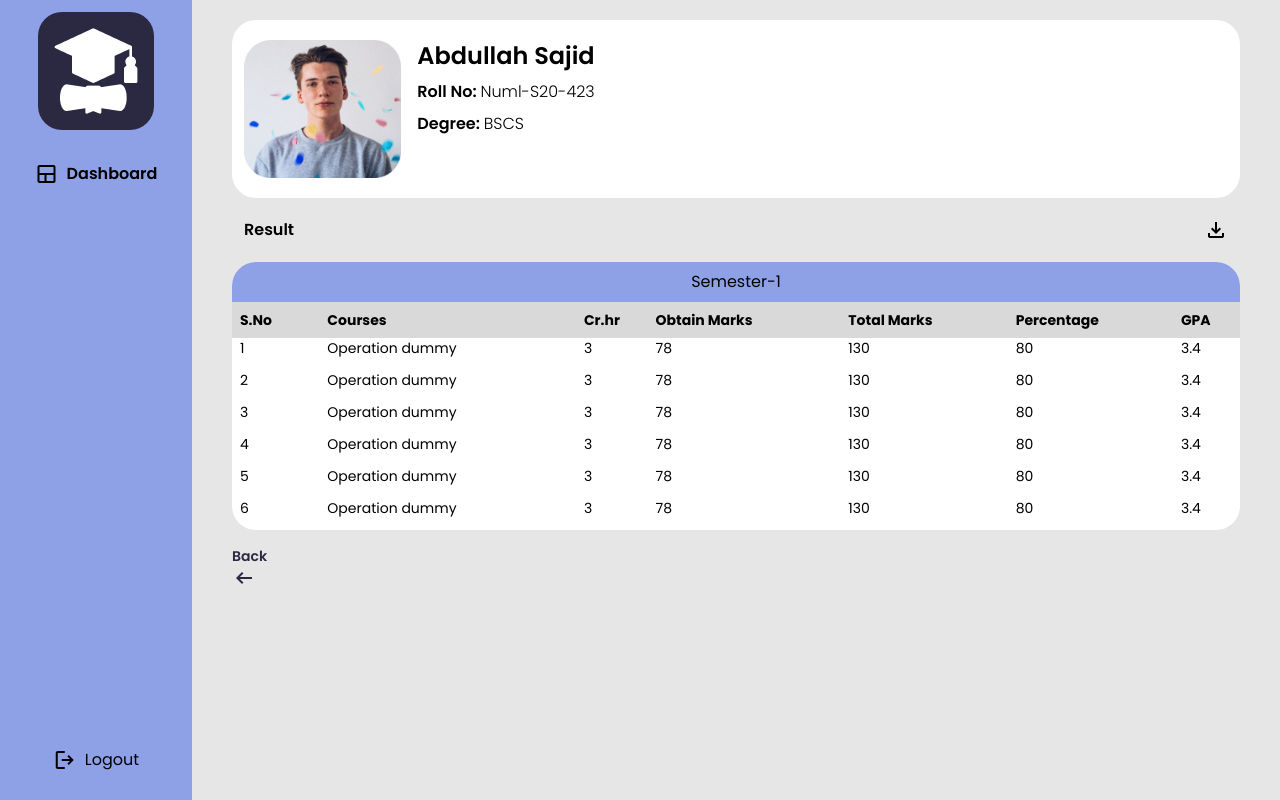
After one commit to hasanbut17314/numl-fyp, a PHP site: page /public/student/view-sem.php in a window 1280 px wide. The commit adds this page. Run offline with PHP 8.4, Linux system fonts and the light colour scheme.

Commit message:
created other static pages related to student data

```diff
--- a/assets/css/custom.css
+++ b/assets/css/custom.css
@@ -4,3 +4,7 @@
     padding: 0;
     box-sizing: border-box;
 }
+
+.std_details p {
+    margin-bottom: 10px;
+}
--- a/assets/css/index.css
+++ b/assets/css/index.css
@@ -554,6 +554,34 @@ video {
   --tw-contain-style:  ;
 }
 
+.absolute {
+  position: absolute;
+}
+
+.relative {
+  position: relative;
+}
+
+.bottom-5 {
+  bottom: 1.25rem;
+}
+
+.left-6 {
+  left: 1.5rem;
+}
+
+.left-10 {
+  left: 2.5rem;
+}
+
+.left-8 {
+  left: 2rem;
+}
+
+.left-9 {
+  left: 2.25rem;
+}
+
 .mx-auto {
   margin-left: auto;
   margin-right: auto;
@@ -567,6 +595,11 @@ video {
 .my-2 {
   margin-top: 0.5rem;
   margin-bottom: 0.5rem;
+}
+
+.my-4 {
+  margin-top: 1rem;
+  margin-bottom: 1rem;
 }
 
 .mb-3 {
@@ -605,6 +638,22 @@ video {
   margin-inline-start: 0.5rem;
 }
 
+.mb-0 {
+  margin-bottom: 0px;
+}
+
+.mt-0 {
+  margin-top: 0px;
+}
+
+.mt-1 {
+  margin-top: 0.25rem;
+}
+
+.mt-4 {
+  margin-top: 1rem;
+}
+
 .inline-block {
   display: inline-block;
 }
@@ -747,6 +862,16 @@ video {
   background-color: rgb(255 255 255 / var(--tw-bg-opacity));
 }
 
+.bg-gray-50 {
+  --tw-bg-opacity: 1;
+  background-color: rgb(249 250 251 / var(--tw-bg-opacity));
+}
+
+.bg-\[\#D9D9D9\] {
+  --tw-bg-opacity: 1;
+  background-color: rgb(217 217 217 / var(--tw-bg-opacity));
+}
+
 .p-2 {
   padding: 0.5rem;
 }
@@ -832,8 +966,16 @@ video {
   padding-inline-start: 1.5rem;
 }
 
+.text-left {
+  text-align: left;
+}
+
 .text-center {
   text-align: center;
+}
+
+.text-right {
+  text-align: right;
 }
 
 .text-3xl {
@@ -922,7 +1092,18 @@ video {
   background-color: #2b2941c0;
 }
 
+@media (min-width: 640px) {
+  .sm\:overflow-hidden {
+    overflow: hidden;
+  }
+}
+
 @media (min-width: 768px) {
+  .md\:my-5 {
+    margin-top: 1.25rem;
+    margin-bottom: 1.25rem;
+  }
+
   .md\:mt-\[63px\] {
     margin-top: 63px;
   }
--- a/public/student/includes/footer.php
+++ b/public/student/includes/footer.php
@@ -1,3 +1,4 @@
+
 </div>
 </header>
 </body>
--- a/public/student/includes/template.php
+++ b/public/student/includes/template.php
@@ -27,8 +27,8 @@
                 <button class="ms-2" type="submit" name="std_logout_btn">Logout</button>
             </form>
         </aside>
-        <div class="h-screen md:w-[85%] bg-[#E6E6E6] px-10 py-6">
-            <div class="flex bg-white px-3 py-5 rounded-3xl gap-x-4">
+        <div class="h-screen md:w-[85%] bg-[#E6E6E6] px-10 py-5 relative">
+            <div class="flex bg-white px-3 py-5 rounded-3xl gap-x-4 mb-2">
                 <div>
                     <img src="../../assets/images/Rectangle 1.jpg" class="h-[138px]">
                 </div>
--- /dev/null
+++ b/public/student/view-sem.php
@@ -0,0 +1,93 @@
+<?php include "includes/template.php" ?>
+
+<style>
+    tr {
+        border-bottom: 12px solid transparent;
+    }
+</style>
+
+<div class="flex justify-between px-3 md:my-5 my-4">
+    <p class="font-semibold">Result</p>
+    <span class="material-symbols-outlined">download</span>
+</div>
+
+<div class="bg-white sm:overflow-hidden rounded-3xl">
+    <p class="bg-[#8EA1E6] py-2 text-center">Semester-1</p>
+    <table class="w-full text-sm">
+        <thead>
+            <tr class="bg-[#D9D9D9] w-full p-3" style="border: none;">
+                <th class="text-left p-2">S.No</th>
+                <th class="text-left">Courses</th>
+                <th class="text-left">Cr.hr</th>
+                <th class="text-left">Obtain Marks</th>
+                <th class="text-left">Total Marks</th>
+                <th class="text-left">Percentage</th>
+                <th class="text-left">GPA</th>
+                <th></th>
+            </tr>
+        </thead>
+        <tbody class="px-2">
+            <tr>
+                <td class="px-2">1</td>
+                <td>Operation dummy</td>
+                <td>3</td>
+                <td>78</td>
+                <td>130</td>
+                <td>80</td>
+                <td>3.4</td>
+            </tr>
+            <tr>
+                <td class="px-2">2</td>
+                <td>Operation dummy</td>
+                <td>3</td>
+                <td>78</td>
+                <td>130</td>
+                <td>80</td>
+                <td>3.4</td>
+            </tr>
+            <tr>
+                <td class="px-2">3</td>
+                <td>Operation dummy</td>
+                <td>3</td>
+                <td>78</td>
+                <td>130</td>
+                <td>80</td>
+                <td>3.4</td>
+            </tr>
+            <tr>
+                <td class="px-2">4</td>
+                <td>Operation dummy</td>
+                <td>3</td>
+                <td>78</td>
+                <td>130</td>
+                <td>80</td>
+                <td>3.4</td>
+            </tr>
+            <tr>
+                <td class="px-2">5</td>
+                <td>Operation dummy</td>
+                <td>3</td>
+                <td>78</td>
+                <td>130</td>
+                <td>80</td>
+                <td>3.4</td>
+            </tr>
+            <tr>
+                <td class="px-2">6</td>
+                <td>Operation dummy</td>
+                <td>3</td>
+                <td>78</td>
+                <td>130</td>
+                <td>80</td>
+                <td>3.4</td>
+            </tr>
+        </tbody>
+    </table>
+</div>
+
+<a href="sem-list.php" class="flex flex-col text-[#2B2941] mt-4 text-sm">
+    <p class="font-semibold mb-0">Back</p>
+    <span class="material-symbols-outlined mt-0">arrow_left_alt</span>
+</a>
+
+<?php include "includes/footer.php" ?>
```
Also changed, not shown: other parts of assets/css/index.css (+134 -0 lines), public/student/index.php (+22 -0 lines), public/student/sem-list.php (added, +83 -0 lines).
